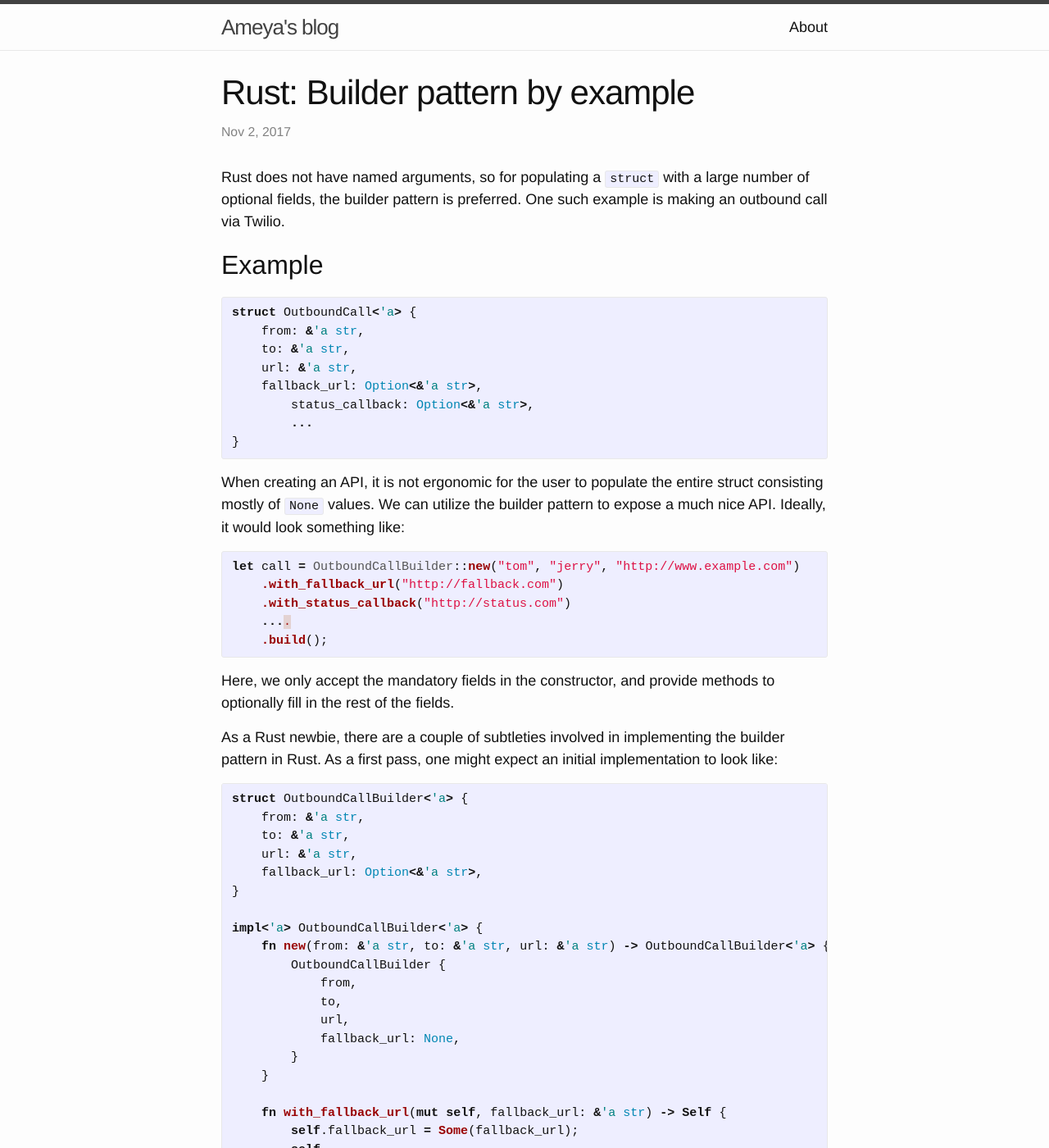
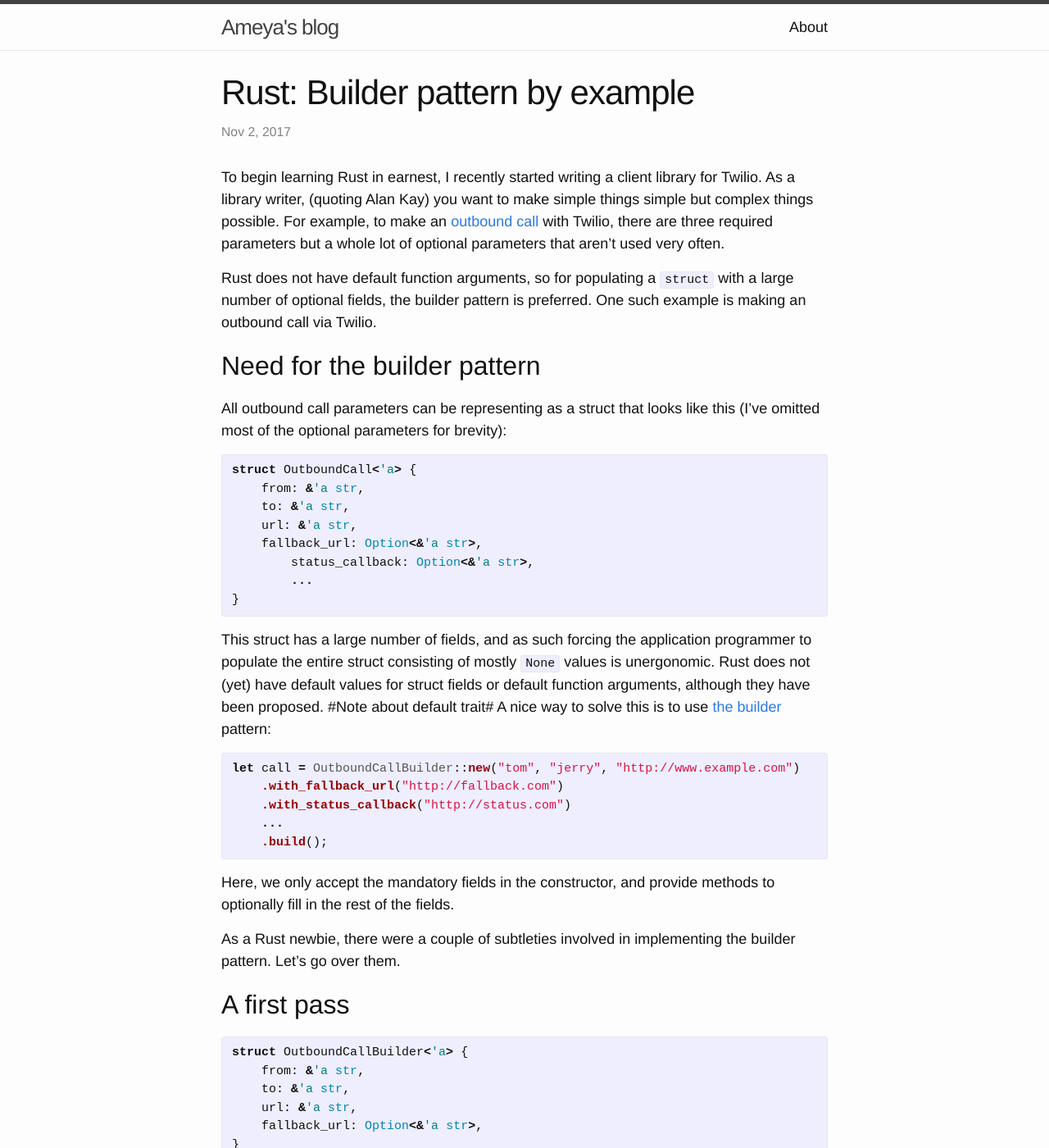
Before and after one commit to juggernaut/juggernaut.github.io, a Jekyll site: the page built from _posts/2017-11-02-rust-builder-pattern.markdown, in a window 1280 px wide and 1400 px high. Shown: the whole window at 82% size. Built offline with Jekyll 4.4.1, drawn with Linux system fonts in a browser that asks for light colours.

Commit message:
Improved narrative

```diff
--- a/_posts/2017-11-02-rust-builder-pattern.markdown
+++ b/_posts/2017-11-02-rust-builder-pattern.markdown
@@ -4,10 +4,16 @@ title:  "Rust: Builder pattern by example"
 date:   2017-11-02 18:40:23
 categories: rust
 ---
-Rust does not have named arguments, so for populating a `struct` with a large number of optional fields,
+To begin learning Rust in earnest, I recently started writing a client library for Twilio. As a library writer, (quoting
+Alan Kay) you want to make simple things simple but complex things possible. For example, to make an [outbound call](https://www.twilio.com/docs/api/voice/making-calls)
+with Twilio, there are three required parameters but a whole lot of optional parameters that aren't used very often.
+
+Rust does not have default function arguments, so for populating a `struct` with a large number of optional fields,
 the builder pattern is preferred. One such example is making an outbound call via Twilio.
 
-## Example
+## Need for the builder pattern
+
+All outbound call parameters can be representing as a struct that looks like this (I've omitted most of the optional parameters for brevity):
 
 {% highlight rust %}
 struct OutboundCall<'a> {
@@ -20,22 +26,25 @@ struct OutboundCall<'a> {
 }
 {% endhighlight %}
 
-When creating an API, it is not ergonomic for the user to populate the entire struct consisting mostly of `None`
-values. We can utilize the builder pattern to expose a much nice API. Ideally, it would look something like:
+This struct has a large number of fields, and as such forcing the application programmer to populate the entire struct
+consisting of mostly `None` values is unergonomic. Rust does not (yet) have default values for struct fields or default
+function arguments, although they have been proposed. #Note about default trait# A nice way to solve this is to use
+[the builder](https://en.wikipedia.org/wiki/Builder_pattern) pattern:
 
 {% highlight rust %}
 let call = OutboundCallBuilder::new("tom", "jerry", "http://www.example.com")
     .with_fallback_url("http://fallback.com")
     .with_status_callback("http://status.com")
-    ....
+    ...
     .build();
 {% endhighlight %}
 
 Here, we only accept the mandatory fields in the constructor, and provide methods to optionally fill in the rest of
 the fields.
 
-As a Rust newbie, there are a couple of subtleties involved in implementing the builder pattern in Rust. As a first
-pass, one might expect an initial implementation to look like:
+As a Rust newbie, there were a couple of subtleties involved in implementing the builder pattern. Let's go over them.
+
+## A first pass
 
 {% highlight rust %}
 struct OutboundCallBuilder<'a> {
```
